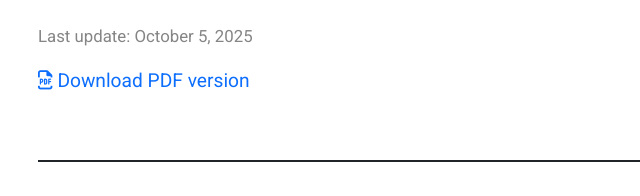
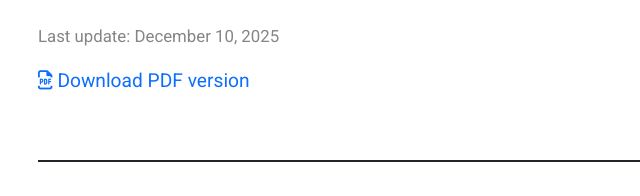
Before and after one commit to haji8-de/cv, a plain HTML site: page index.html in a window 1280 px wide. Shown: the part 194-390 px from the top of the page, 64-704 px from the left. Drawn offline with nearby package versions, Linux system fonts and the light colour scheme.

Commit message:
Deploying to gh-pages from @ haji8-de/cv@d7161577a54fb279d75d9d077d8d85963ae560af 🚀

```diff
--- a/index.html
+++ b/index.html
@@ -34,7 +34,7 @@
                 </div>
                 <div>
                     <p>
-                        <time datetime="" class="small">Last update: October 5, 2025</time>
+                        <time datetime="" class="small">Last update: December 10, 2025</time>
                     </p>
                     <p>
                         <span class="screen"><a href=".data-engineer.pdf"><i class="far fa-file-pdf"></i>Download PDF version</a></span>
```
Also changed, not shown: 1 other file.
